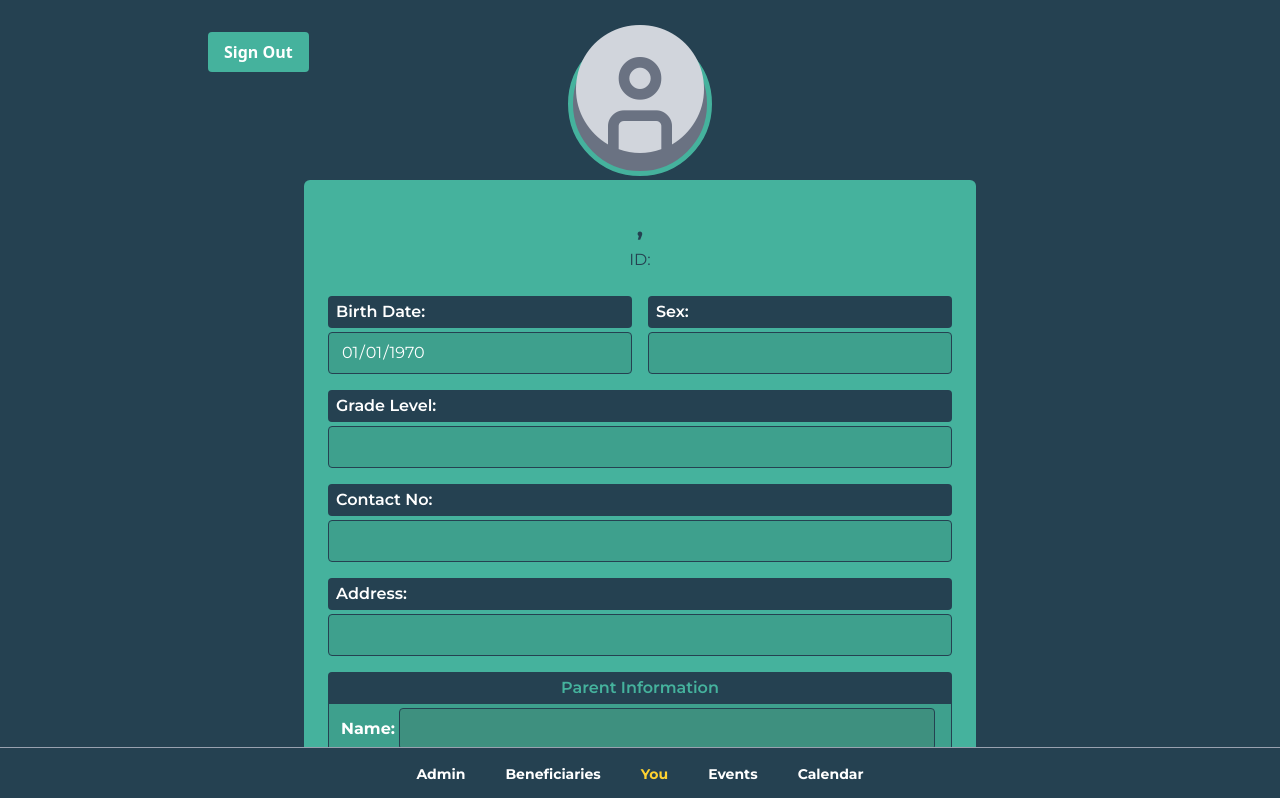
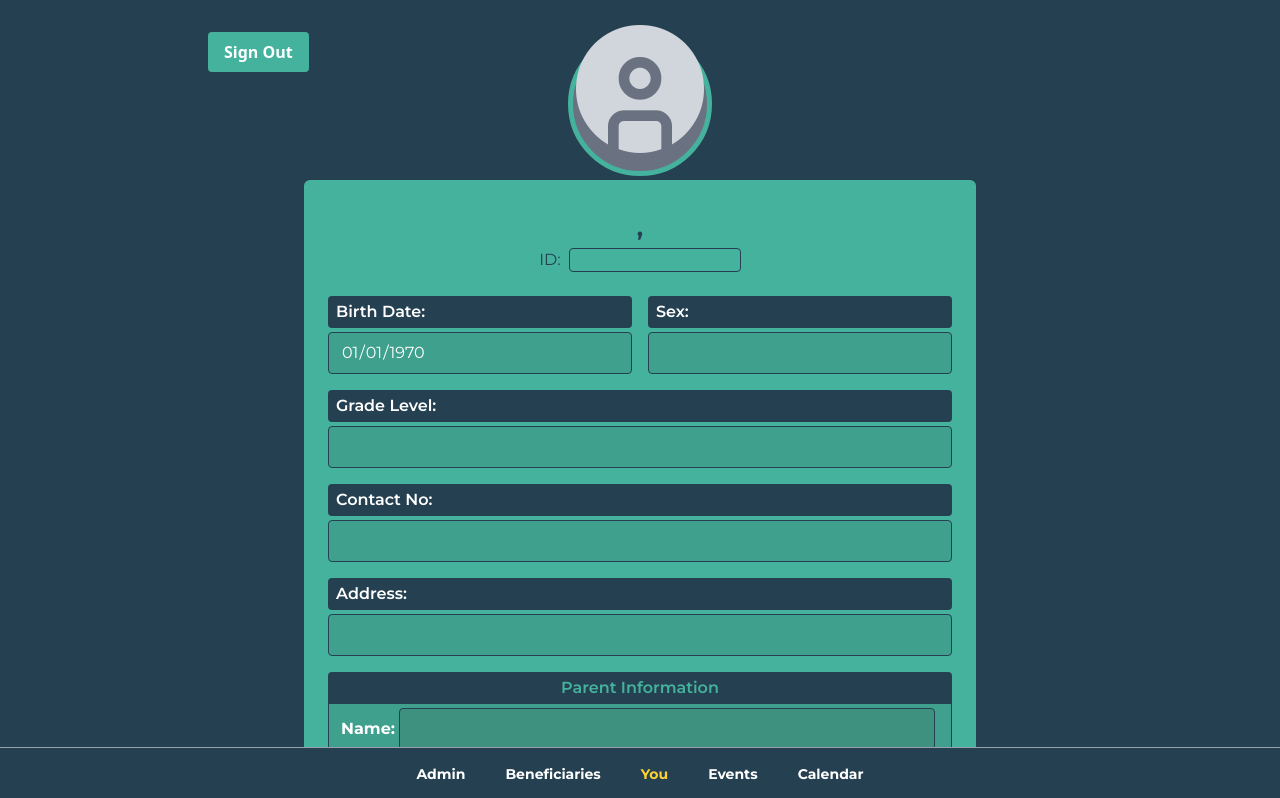
Before and after one commit to Parum-Lucis/csswengS16chai, a React (Vite) app: page /view-profile in a window 1280 px wide. Shown: the top 798 px of the page. Built offline with nearby package versions, Linux system fonts and the light colour scheme; no server answers; the database is empty; sample sign-in values are in the browser's storage.

Commit message:
id number editable

```diff
--- a/src/routes/ProfileDetails.tsx
+++ b/src/routes/ProfileDetails.tsx
@@ -128,9 +128,20 @@ export function ProfileDetails() {
             </h3>
 
             {(formState == 1 || formState == 2) && hasID && (
-                <h3 className="text-[#254151] text-center font-[Montserrat] mt-1">
-                  ID: <span className="underline">{beneficiary?.accredited_id}</span>
-                </h3>
+                <div className="w-full flex justify-center mt-1">
+                  <div className="flex flex-row gap-2 text-[#254151] font-[Montserrat]">
+                    <label htmlFor="idNum">ID:</label>
+                    <input
+                      name="idNum"
+                      id="idNum"
+                      type="number"
+                      className="underline text-sm text-[#254151] font-[Montserrat] px-0 py-0 w-auto border border-[#254151] rounded-sm"
+                      onChange={(e) => setBeneficiary({...beneficiary as Beneficiary, accredited_id : Number(e.target.value)})}
+                      value={beneficiary?.accredited_id}
+                      readOnly={formState == 1}
+                    />
+                  </div>
+                </div>
             )}
 
             <div className="flex flex-col gap-4 mt-6">
```
